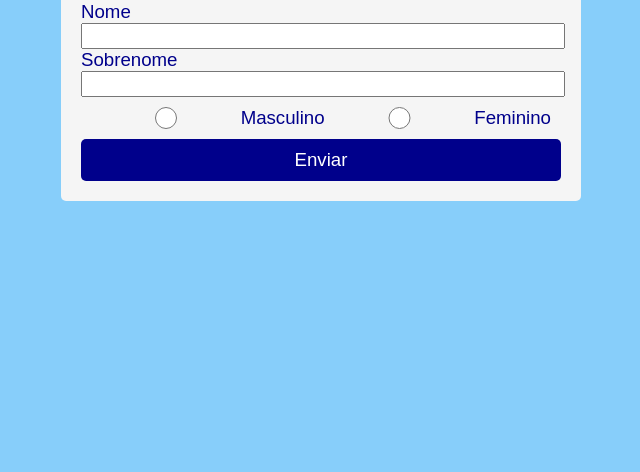
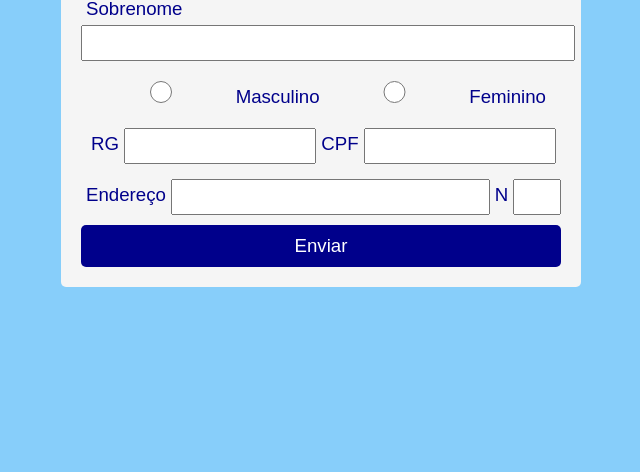
Before and after one commit to ivaraujo/form-cadastro, a plain HTML site: page index.html in a window 1280 px wide. Shown: the part 328-800 px from the top of the page, without its empty margins (319-959 px from the left). Drawn offline with Linux system fonts and the light colour scheme.

Commit message:
Add novos inputs

```diff
--- a/css/index.css
+++ b/css/index.css
@@ -40,12 +40,38 @@ form{
 
 input{
     width: 100%;
+    margin-bottom: 10px;
+    padding: 5px;
+}
+
+label{
+    padding: 5px;
 }
 
 #sexo{
     display: flex;
     padding: 10px;
 }
+
+#documentos{
+    display: flex;
+    flex-direction: row;
+    padding: 5px;
+}
+
+#logradouro{
+    display: flex;
+    flex-direction: row;
+}
+
+#endereco{
+    width: 90%;
+}
+
+#numero_casa{
+    width: 10%;
+}
+
 
 form button{
     padding: 10px;
--- a/index.html
+++ b/index.html
@@ -10,18 +10,31 @@
 <body>
     <main>
         <section>
-            <h1>Titulo</h1>
+            <h1>Cadastro de aluno</h1>
             <form action="" method="post">
                 <label for="nome">Nome</label>
-                <input type="text" name="nome" id="">
+                <input type="text" name="nome" id="nome" autocomplete="off" checked>
                 <label for="sobrenome">Sobrenome</label>
-                <input type="text" name="nome" id="">
+                <input type="text" name="sobrenome" id="sobrenome" autocomplete="off" checked>
                 <div id="sexo">
                     <input type="radio" name="sexo" id="masc" value="Masc">
                     <label for="masc">Masculino</label>
                     <input type="radio" name="sexo" id="fem" value="Fem">
                     <label for="fem">Feminino</label>
                 </div>
+                <div id="documentos">
+                    <label for="rg">RG</label>
+                    <input type="number" name="rg" id="rg" autocomplete="off" checked>
+                    <label for="cpf">CPF</label>
+                    <input type="number" name="cpf" id="cpf" autocomplete="off" checked>
+                </div>
+                <div id="logradouro">
+                    <label for="endereco">Endereço</label>
+                    <input type="text" name="endereco" id="endereco">
+                    <label for="numero_casa">N</label>
+                    <input type="number" name="numero_casa" id="numero_casa" autocomplete="off" checked>
+                </div>
+
                 <button type="submit">Enviar</button>
             </form>
         </section>
```
